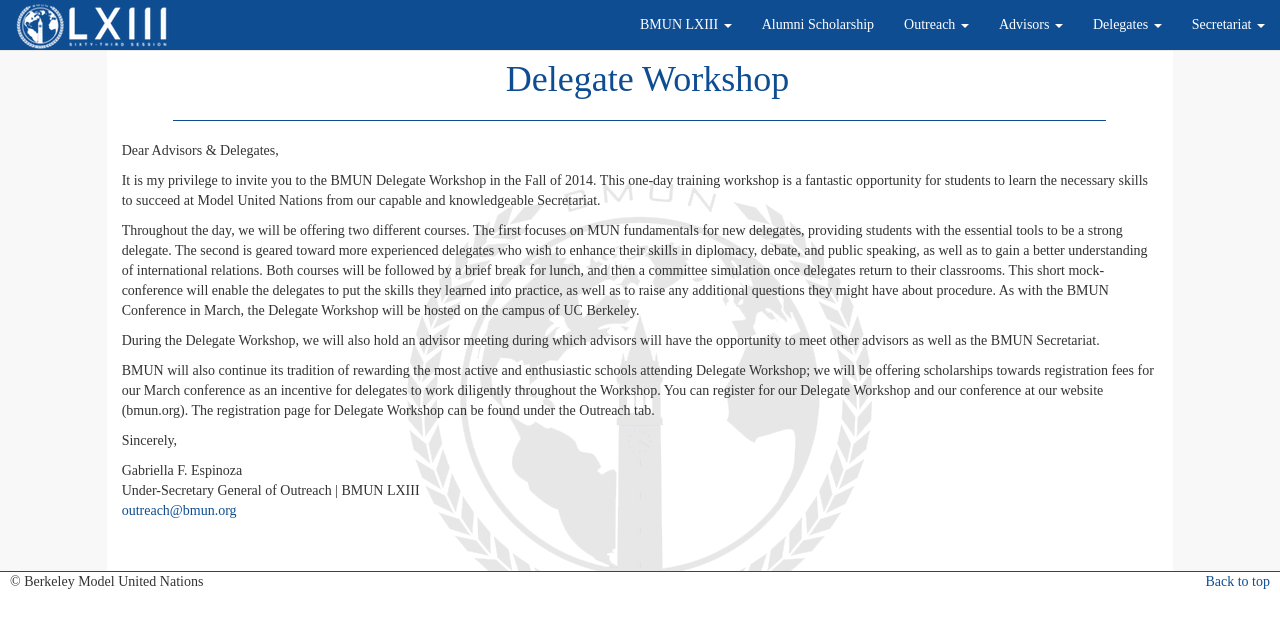
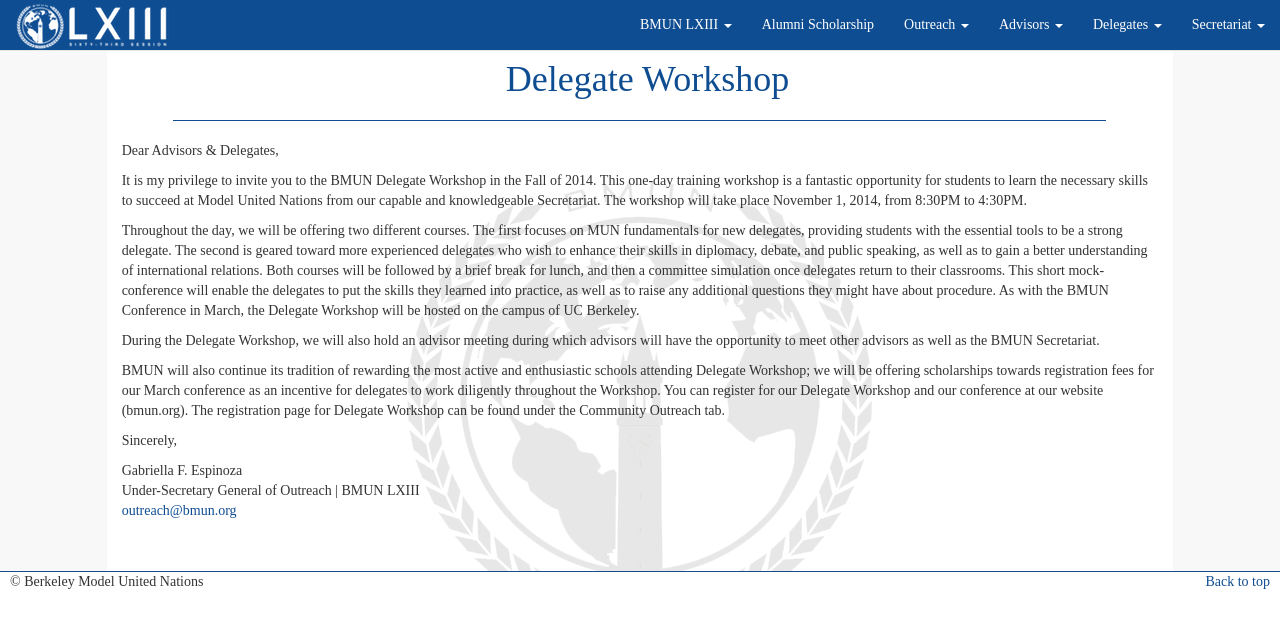
Before and after one commit to nathanielparke/website, a PHP site: page /Delegate_Workshop.php in a window 1280 px wide. Shown: the top 628 px of the page. Run offline with PHP 8.4, Linux system fonts and the light colour scheme; some libraries are stand-ins or nearby versions.

Commit message:
Updates dw letter

```diff
--- a/Delegate_Workshop.php
+++ b/Delegate_Workshop.php
@@ -11,10 +11,10 @@
 
         <p>Dear Advisors & Delegates,</p>
 
-        <p>It is my privilege to invite you to the BMUN Delegate Workshop in the Fall of 2014. This one-day training workshop is a fantastic opportunity for students to learn the necessary skills to succeed at Model United Nations from our capable and knowledgeable Secretariat. </p>
-        <p>Throughout the day, we will be offering two different courses. The first focuses on MUN fundamentals for new delegates, providing students with the essential tools to be a strong delegate. The second is geared toward more experienced delegates who wish to enhance their skills in diplomacy, debate, and public speaking, as well as to gain a better understanding of international relations. Both courses will be followed by a brief break for lunch, and then a committee simulation once delegates return to their classrooms. This short mock-conference will enable the delegates to put the skills they learned into practice, as well as to raise any additional questions they might have about procedure. As with the BMUN Conference in March, the Delegate Workshop will be hosted on the campus of UC Berkeley. </p>
+        <p>It is my privilege to invite you to the BMUN Delegate Workshop in the Fall of 2014. This one-day training workshop is a fantastic opportunity for students to learn the necessary skills to succeed at Model United Nations from our capable and knowledgeable Secretariat. The workshop will take place November 1, 2014, from 8:30PM to 4:30PM. </p>
+        <p>Throughout the day, we will be offering two different courses. The first focuses on MUN fundamentals for new delegates, providing students with the essential tools to be a strong delegate. The second is geared toward more experienced delegates who wish to enhance their skills in diplomacy, debate, and public speaking, as well as to gain a better understanding of international relations. Both courses will be followed by a brief break for lunch, and then a committee simulation once delegates return to their classrooms. This short mock-conference will enable the delegates to put the skills they learned into practice, as well as to raise any additional questions they might have about procedure. As with the BMUN Conference in March, the Delegate Workshop will be hosted on the campus of UC Berkeley.</p>
         <p>During the Delegate Workshop, we will also hold an advisor meeting during which advisors will have the opportunity to meet other advisors as well as the BMUN Secretariat. </p>
-        <p>BMUN will also continue its tradition of rewarding the most active and enthusiastic schools attending Delegate Workshop; we will be offering scholarships towards registration fees for our March conference as an incentive for delegates to work diligently throughout the Workshop. You can register for our Delegate Workshop and our conference at our website (bmun.org). The registration page for Delegate Workshop can be found under the Outreach tab. </p>
+        <p>BMUN will also continue its tradition of rewarding the most active and enthusiastic schools attending Delegate Workshop; we will be offering scholarships towards registration fees for our March conference as an incentive for delegates to work diligently throughout the Workshop. You can register for our Delegate Workshop and our conference at our website (bmun.org). The registration page for Delegate Workshop can be found under the Community Outreach tab. </p>
 
         <p>Sincerely,</p>
 
```
